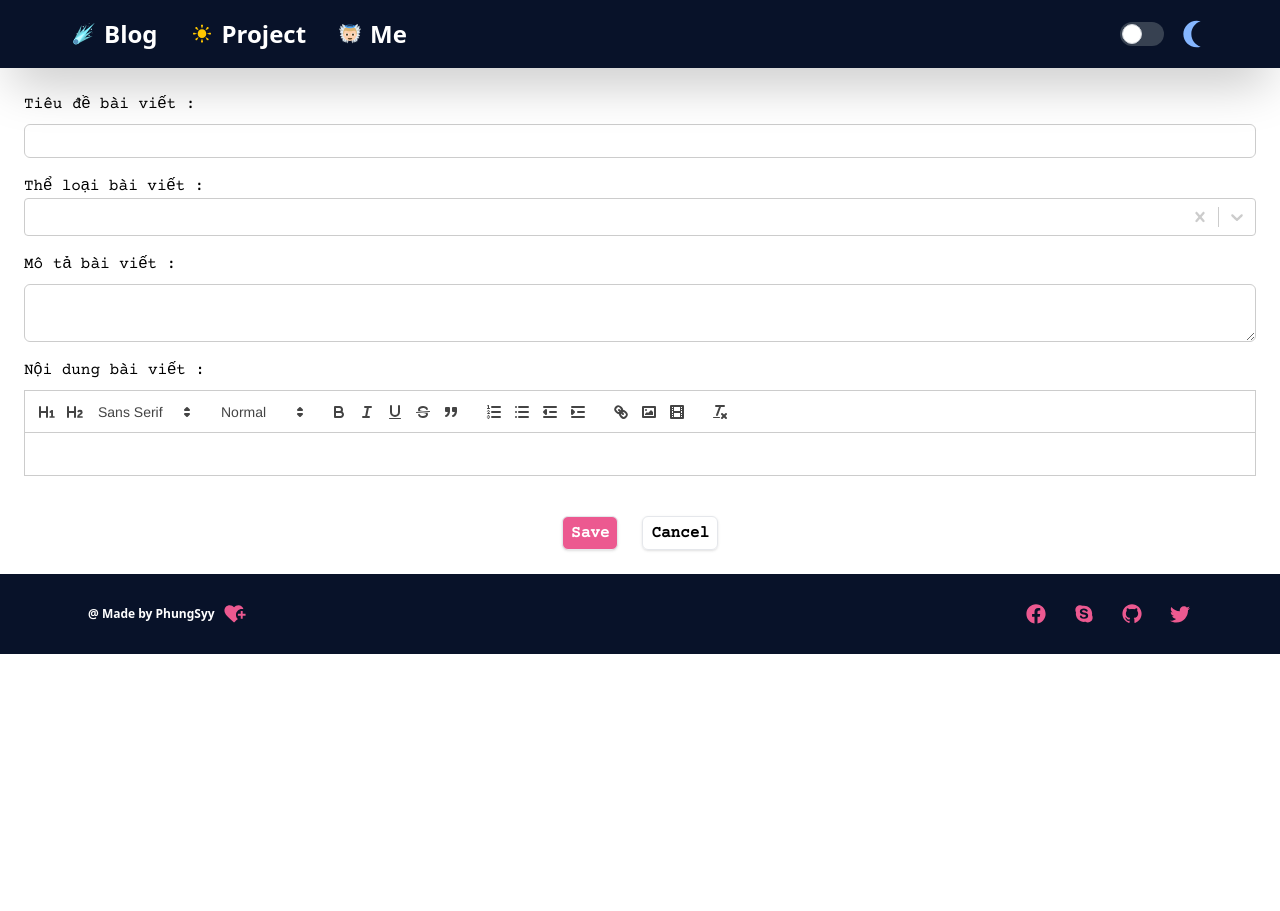
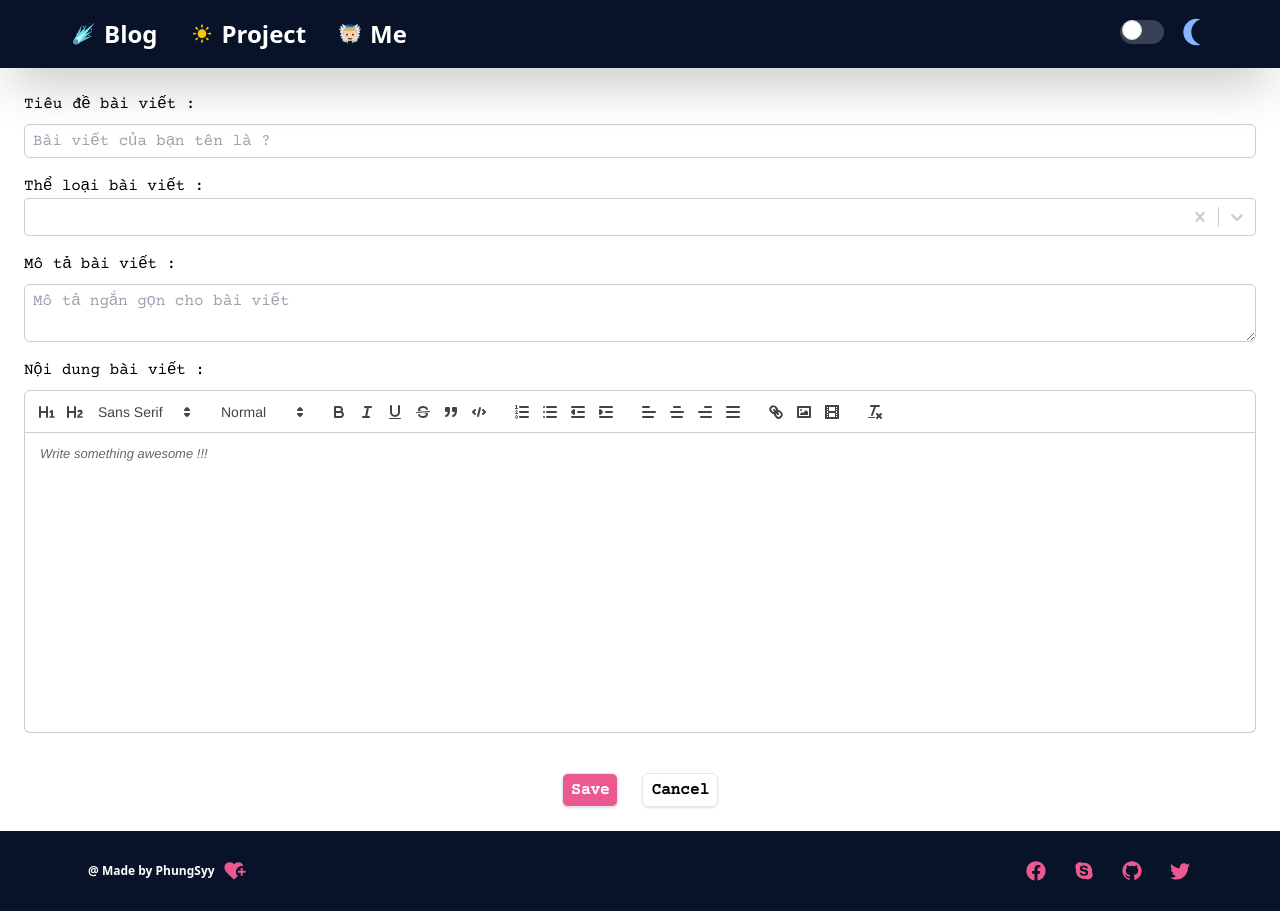
Before and after one commit to phungvansyhb/phungSyy_blog, a Next.js app: page /admin/create-post in a window 1280 px wide. Before the commit the page ends 800 px from the top, so only its background shows below. Built offline with nearby package versions, Linux system fonts and the light colour scheme; no server answers; the database is empty.

Commit message:
add mobile responsive

```diff
--- a/components/Editor.jsx
+++ b/components/Editor.jsx
@@ -8,8 +8,9 @@ const modules = {
     toolbar: [
         [{ header: "1" }, { header: "2" }, { font: [] }],
         [{ size: [] }],
-        ["bold", "italic", "underline", "strike", "blockquote"],
+        ["bold", "italic", "underline", "strike", "blockquote","code-block"],
         [{ list: "ordered" }, { list: "bullet" }, { indent: "-1" }, { indent: "+1" }],
+        [{ align: '' }, { align: 'center' }, { align: 'right' }, { align: 'justify' }],
         ["link", "image", "video"],
         ["clean"],
     ],
@@ -28,12 +29,15 @@ const formats = [
     "underline",
     "strike",
     "blockquote",
+    "code",
     "list",
     "bullet",
     "indent",
     "link",
     "image",
     "video",
+    "align",
+    "clean"
 ];
 
 const Editor = ({onChange , defaultValue}) => {
@@ -45,6 +49,7 @@ const Editor = ({onChange , defaultValue}) => {
             // defaultValue={defaultValue}
             // id='quill-editor'
             theme="snow"
+            placeholder="Write something awesome !!! "
             onChange={(content)=>onChange(content)}
         />
     );
--- a/components/Layout.tsx
+++ b/components/Layout.tsx
@@ -42,8 +42,6 @@ export default function Layout({ children, metaObject }: Props) {
     const [themeBlog, setTheme] = useLocalStorage(KeyDb.APPTHEME, KeyDb.DARKTHEME);
     const router = useRouter();
     const { pathname } = router;
-    console.log(pathname);
-
     useEffect(() => {
         if (themeBlog === KeyDb.LIGHTHEME) {
             document.documentElement.classList.remove("dark");
@@ -62,9 +60,16 @@ export default function Layout({ children, metaObject }: Props) {
                 </Head>
             )}
             <main>
-                <header className="flex justify-between px-[72px] py-4 bg-white dark:bgc-dark header-shadow dark:shadow-2xl sticky top-0 z-[1090]">
+                <header
+                    className="flex justify-between
+                        px-[72px] tablet:px-[36px] mobile:px-[12px]
+                        py-4
+                         bg-white dark:bgc-dark
+                        header-shadow dark:shadow-2xl
+                        sticky top-0 z-[1090]"
+                >
                     <Toaster position="top-center" />
-                    <section className="flex gap-8">
+                    <section className="flex gap-8 tablet:gap-6 mobile:gap-4 mobile:justify-around mobile:w-full">
                         <div className={`${pathname === "/" && "active-menu"}`}>
                             <Link
                                 href="/"
@@ -90,6 +95,7 @@ export default function Layout({ children, metaObject }: Props) {
                             </Link>
                         </div>
                     </section>
+                    <div className="mobile:hidden">
                         <Switch
                             defaultChecked={themeBlog === KeyDb.LIGHTHEME ? true : false}
                             // defaultChecked={ false}
@@ -99,13 +105,32 @@ export default function Layout({ children, metaObject }: Props) {
                             checkedLabel={<LighThemeIcon className="w-8 h-8" />}
                             unCheckedLabel={<DarkThemeIcon className="w-8 h-8" />}
                         />
+                    </div>
                 </header>
-                <main>{children}</main>
-                <footer className="flex justify-between px-[88px] py-7 dark:bgc-dark ">
+                <main>
+                    {children}
+                    <div className="-rotate-90 fixed bottom-[100px] -left-4 hidden mobile:block">
+                        <Switch
+                            defaultChecked={themeBlog === KeyDb.LIGHTHEME ? true : false}
+                            // defaultChecked={ false}
+                            onChecked={(checked: boolean) =>
+                                setTheme(checked ? KeyDb.LIGHTHEME : KeyDb.DARKTHEME)
+                            }
+                            checkedLabel={<LighThemeIcon className="w-8 h-8" />}
+                            unCheckedLabel={<DarkThemeIcon className="w-8 h-8" />}
+                        />
+                    </div>
+                </main>
+                <footer
+                    className="flex justify-between
+                    px-[88px] tablet:px-[40px] mobile:px-6
+                    py-7
+                  dark:bgc-dark "
+                >
                     <div className="flex gap-2 font-bold text-info items-center dark:text-white">
                         @ Made by PhungSyy <HeartIcon className="w-6 h-6" />
                     </div>
-                    <div className="flex gap-6">
+                    <div className="flex gap-6 mobile:gap-2">
                         <FaceBookIcon className="w-6 h-6"></FaceBookIcon>
                         <SkypeIcon className="w-6 h-6"></SkypeIcon>
                         <GithubIcon className="w-6 h-6"></GithubIcon>
--- a/components/ListCategory.tsx
+++ b/components/ListCategory.tsx
@@ -20,7 +20,7 @@ export default function ListCategory() {
     if (isLoading) return <LoadingIcon className="w-6 h-6" />;
     if (Array.isArray(data))
         return (
-            <div className="flex gap-4 flex-wrap">
+            <div className="flex gap-4 mobile:gap-2 flex-wrap">
                  <button
                         onClick={() =>
                             router.push({
--- a/components/PageEditor.tsx
+++ b/components/PageEditor.tsx
@@ -118,11 +118,12 @@ export const PageEditor = ({ isEdit, initPost }: Props) => {
         }
     }, [initPost]);
     return (
-        <section className="p-6 rounded-md overflow-hidden">
+        <section className="p-6 rounded-md overflow-hidden h-main-content">
             <form className="flex flex-col gap-4" onSubmit={handleSave}>
                 <div className="flex flex-col gap-2">
                     <label htmlFor="title">Tiêu đề bài viết :</label>
                     <input
+                        placeholder="Bài viết của bạn tên là ?"
                         id="title"
                         name="title"
                         required
@@ -155,6 +156,7 @@ export const PageEditor = ({ isEdit, initPost }: Props) => {
                 <div className="flex flex-col gap-2">
                     <label htmlFor="description">Mô tả bài viết :</label>
                     <textarea
+                        placeholder="Mô tả ngắn gọn cho bài viết"
                         id="description"
                         name="description"
                         required
--- a/components/Slide.tsx
+++ b/components/Slide.tsx
@@ -21,7 +21,8 @@ export default function Slide({}: Props) {
     );
     const { carouselFragment, slideToPrevItem, slideToNextItem } = useSpringCarousel({
         withLoop: true,
-        disableGestures: true,
+        // disableGestures: true,
+        draggingSlideTreshold: 35,
         itemsPerSlide: (function () {
             if (isLoading) return 1;
             else if (Array.isArray(data)) {
@@ -52,12 +53,13 @@ export default function Slide({}: Props) {
 
                     slideToPrevItem();
                 }}
+                className="mobile:hidden"
             >
                 <PlayBackIcon className="w-9 h-9" />
             </button>
 
             <div className="flex-grow overflow-hidden">{carouselFragment}</div>
-            <button onClick={slideToNextItem}>
+            <button onClick={slideToNextItem} className="mobile:hidden">
                 <PlayNextIcon className="w-9 h-9" />
             </button>
         </div>
--- a/components/Switch.tsx
+++ b/components/Switch.tsx
@@ -16,7 +16,7 @@ export default function Switch({
     const [checked, setChecked] = useState(defaultChecked);
 
     return (
-        <label className="inline-flex relative items-center cursor-pointer">
+        <label className="inline-flex relative items-center cursor-pointer ">
             <input
                 type="checkbox"
                 value=""
@@ -27,7 +27,7 @@ export default function Switch({
                     if (onChecked) onChecked(e.target.checked);
                 }}
             />
-            <div className="w-11 h-6 bg-gray-200 peer-focus:outline-none peer-focus:ring-4 peer-focus:ring-blue-300 dark:peer-focus:ring-blue-800 rounded-full peer dark:bg-gray-700 peer-checked:after:translate-x-full peer-checked:after:border-white after:content-[''] after:absolute after:top-[8px] after:left-[2px] after:bg-white after:border-gray-300 after:border after:rounded-full after:h-5 after:w-5 after:transition-all dark:border-gray-600 peer-checked:bg-blue-600"></div>
+            <div className="w-11 h-6 bg-gray-200 peer-focus:outline-none peer-focus:ring-4 peer-focus:ring-blue-300 dark:peer-focus:ring-blue-800 rounded-full peer dark:bg-gray-700 peer-checked:after:translate-x-full peer-checked:after:border-white after:content-[''] after:absolute after:top-1/5 after:left-[2px] after:bg-white after:border-gray-300 after:border after:rounded-full after:h-5 after:w-5 after:transition-all dark:border-gray-600 peer-checked:bg-blue-600"></div>
             <span className="ml-3 text-sm font-medium text-gray-900 dark:text-gray-300 ">
                 {checked ? checkedLabel||'checked' : unCheckedLabel||'unchecked'}
             </span>
--- a/components/ViewAllPost.tsx
+++ b/components/ViewAllPost.tsx
@@ -41,7 +41,7 @@ export default function ViewAllPost({}: Props) {
                 Let pick a topic <MedalIcon className="w-6 h-6" />
             </h2>
             <ListCategory />
-            <div className="flex flex-col gap-8 mt-8">
+            <div className="flex flex-col gap-8 mobile:gap-4 mt-8 mobile:mt-4">
                 {renderAllPost()}
             </div>
         </section>
--- a/pages/admin/index.tsx
+++ b/pages/admin/index.tsx
@@ -38,7 +38,7 @@ const Page = () => {
         }
     );
     return (
-        <div>
+        <div className="h-main-content">
             {Array.isArray(data) && (
                 <Table
                     loading={isLoading}
--- a/styles/globals.css
+++ b/styles/globals.css
@@ -23,52 +23,53 @@
   -o-border-radius: 2px;
 }
 
+/* quill editor override css */
 
-.ck-content h2 {
-  font-size: 24px;
+.ql-toolbar {
+  border-top-left-radius: 6px;
+  border-top-right-radius: 6px;
+
 }
 
-.ck-content h3 {
-  font-size: 20px;
+.ql-container {
+  min-height: 300px;
+  border-bottom-left-radius: 6px;
+  border-bottom-right-radius: 6px;
+}
+.ql-container img{
+  padding: 8px;
+  border: 1px solid lightgrey;
+  border-radius: 6px;
+  box-shadow:  rgba(149, 157, 165, 0.2) 0px 8px 24px;
+  width: 60%;
+  -webkit-border-radius: 6px;
+  -moz-border-radius: 6px;
+  -ms-border-radius: 6px;
+  -o-border-radius: 6px;
 }
 
-.ck-content h4 {
-  font-size: 18px;
+
+.header-shadow {
+  box-shadow: 0px 0px 24px 0px rgb(0 0 0 / 15%);
+  ;
 }
 
-.ck-content ul,
-ol {
-  list-style: circle;
-  margin-left: 10px;
-}
-
-.ck-content ol {
-  list-style: auto;
-  margin-left: 25px;
-}
-
-.ck-content a {
-  cursor: pointer;
-  color: cadetblue;
-}
-.header-shadow{
-  box-shadow: 0px 0px 24px 0px rgb(0 0 0 / 15%);;
-}
-.light-item-shadow{
-  box-shadow : rgba(149, 157, 165, 0.2) 0px 8px 24px
+.light-item-shadow {
+  box-shadow: rgba(149, 157, 165, 0.2) 0px 8px 24px
 }
 
 @keyframes slide {
-  0%{
+  0% {
     scale: 0;
 
   }
-  100%{
+
+  100% {
     scale: 1;
   }
 }
 
-.active-menu::after{
+.active-menu::after {
   content: "";
   display: block;
   width: 120%;
@@ -83,6 +84,7 @@ ol {
   -ms-border-radius: 4px;
   -o-border-radius: 4px;
 }
+
 @layer components {
 
   /* ckeditor styles */
@@ -94,6 +96,16 @@ ol {
     font-size: 24px;
     font-weight: 700;
   }
+  @media screen and (max-width : 875px) {
+      .text-header{
+        font-size: 22px;
+      }
+  }
+  @media screen and (max-width : 475px) {
+    .text-header{
+      font-size: 20px;
+    }
+}
 
   .text-sub-header {
     font-size: 20px;
--- a/tailwind.config.js
+++ b/tailwind.config.js
@@ -1,25 +1,13 @@
 /** @type {import('tailwindcss').Config} */
 module.exports = {
-  content: [
-    "./pages/**/*.{js,ts,jsx,tsx}",
-    "./components/**/*.{js,ts,jsx,tsx}",
-  ],
-  theme: {
-    extend: {},
-    screens: {
-
-      'tablet': '640px',
-      // => @media (min-width: 640px) { ... }
-
-      'laptop': '1024px',
-      // => @media (min-width: 1024px) { ... }
-
-      'desktop': '1280px',
-      // => @media (min-width: 1280px) { ... }
+    content: ["./pages/**/*.{js,ts,jsx,tsx}", "./components/**/*.{js,ts,jsx,tsx}"],
+    theme: {
+        extend: {},
+        screens: {
+            tablet: { max: "875px" },
+            mobile: { max: "475px" },
+        },
     },
-  },
-  plugins: [
-    require('@tailwindcss/line-clamp'),
-  ],
-  darkMode : 'class'
-}
+    plugins: [require("@tailwindcss/line-clamp")],
+    darkMode: "class",
+};
```
Also changed, not shown: pages/blog/[pid].tsx (+9 -7 lines), pages/index.tsx (+6 -2 lines). Lines whose indentation alone changed are shown as unchanged.
